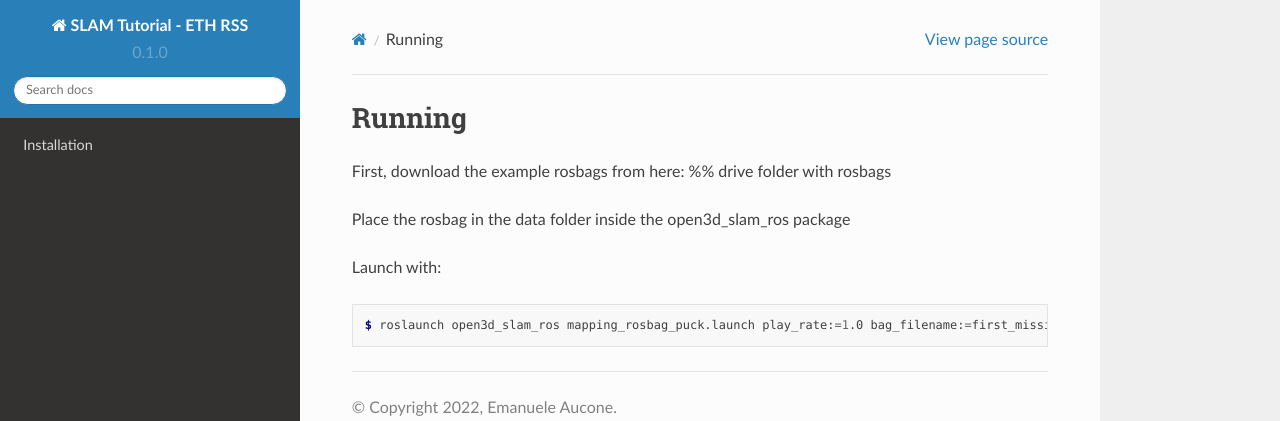
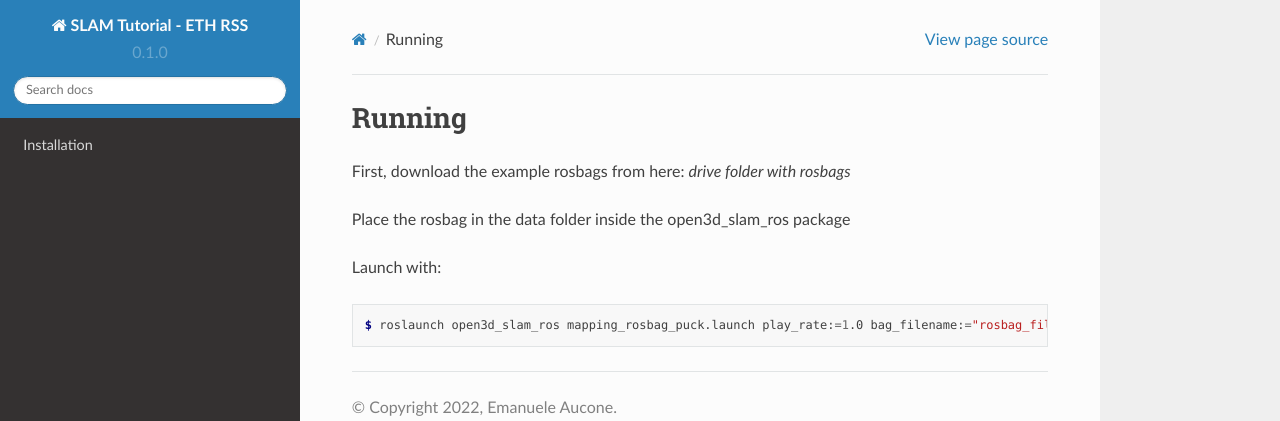
Before and after one commit to EmanueleAucone/SLAM_Tutorial-ETH_RSS, a Sphinx documentation site: the page built from docs/source/api.rst, in a window 1280 px wide. Shown: the top 421 px of the page. Built offline with Sphinx 7.4.7 and the Read the Docs theme 2.0.0, drawn with Linux system fonts in a browser that asks for light colours; pages that are not in the unit, such as notebooks, are missing from menus.

```diff
--- a/docs/source/api.rst
+++ b/docs/source/api.rst
@@ -2,7 +2,7 @@ Running
 =====
 
 First, download the example rosbags from here:
-%% drive folder with rosbags
+*drive folder with rosbags*
 
 Place the rosbag in the data folder inside the open3d_slam_ros package
 
@@ -10,4 +10,4 @@ Launch with:
 
 .. code-block:: console
 
-   $ roslaunch open3d_slam_ros mapping_rosbag_puck.launch play_rate:=1.0 bag_filename:=first_mission_wangen.bag cloud_topic:=/rslidar_points
+   $ roslaunch open3d_slam_ros mapping_rosbag_puck.launch play_rate:=1.0 bag_filename:="rosbag_filename*.bag cloud_topic:=/rslidar_points
```
